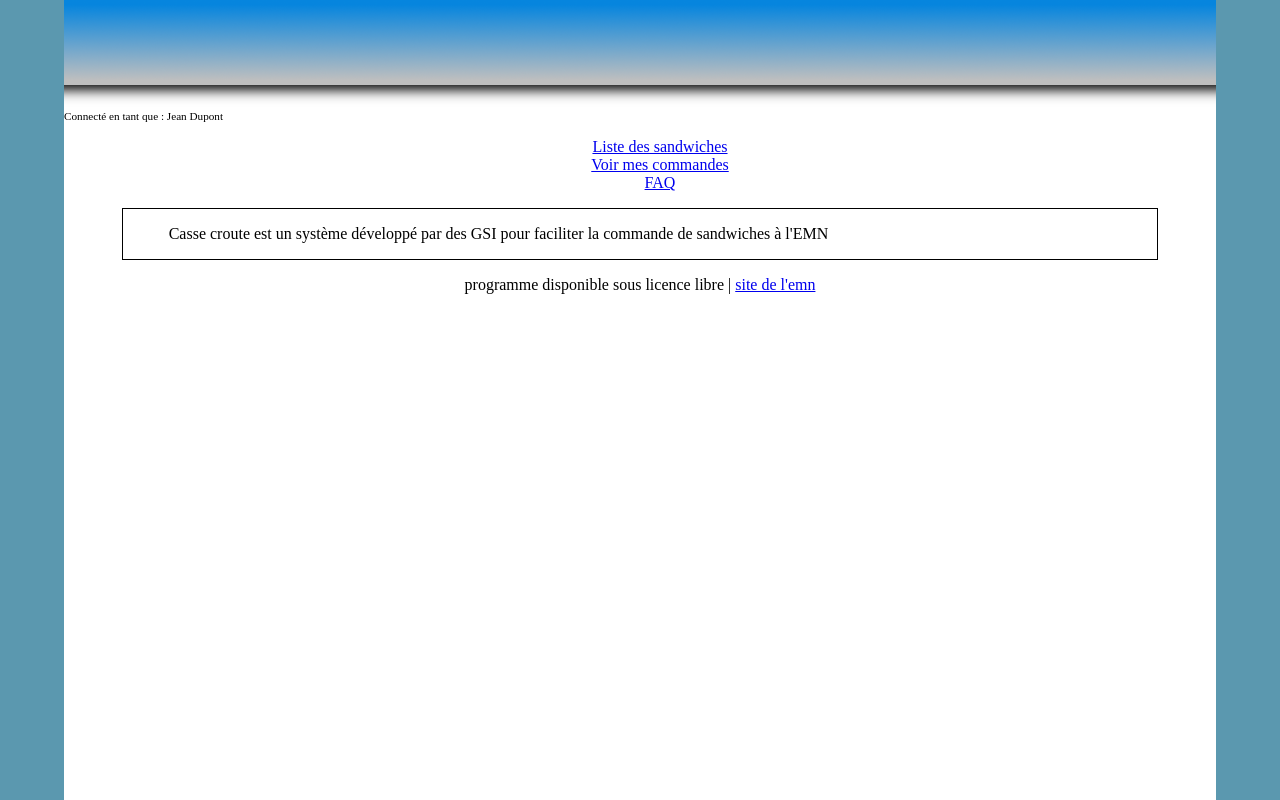
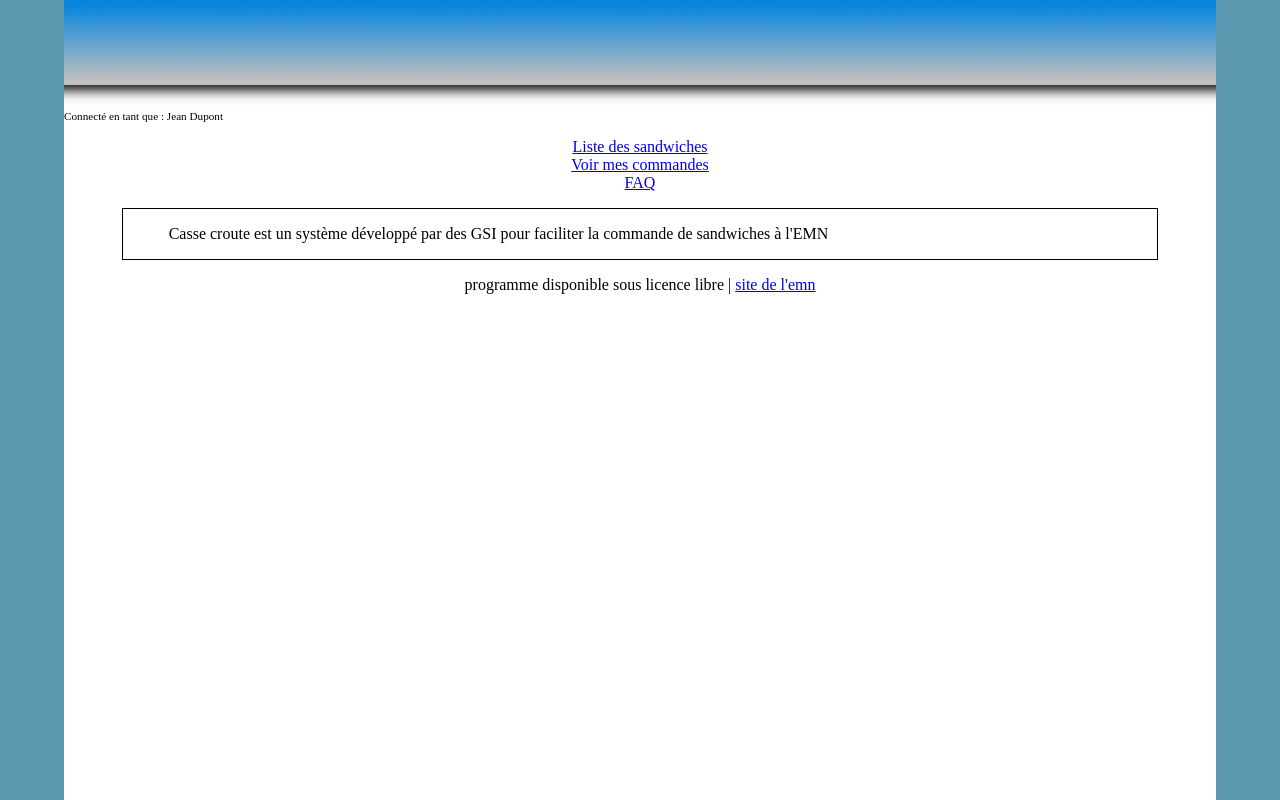
Before and after one commit to AurelienRichez/casseCroute, a PHP site: page /design.html in a window 1280 px wide. Run offline with PHP 8.4, Linux system fonts and the light colour scheme.

Commit message:
maj design

```diff
--- a/design/design_base.css
+++ b/design/design_base.css
@@ -49,8 +49,10 @@ body {
 nav {
 	text-align: center;
 }
-nav ul {
+nav ul{
 	list-style-type:none;
+	padding-left:4%;
+	padding-right:4%;
 }
 
 /*---------------------------------------------------------------*/
```
